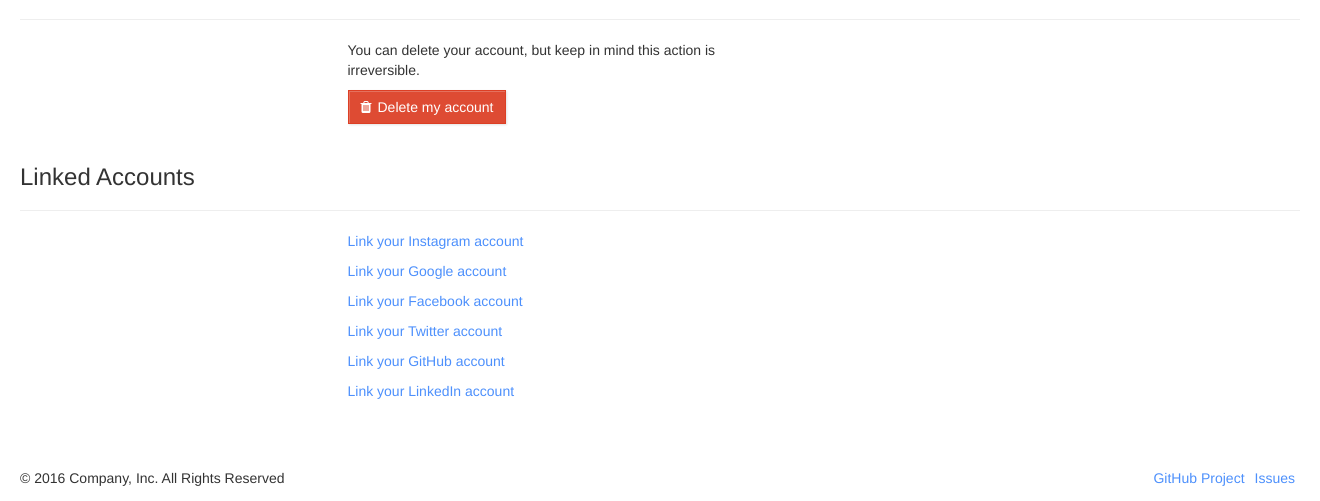
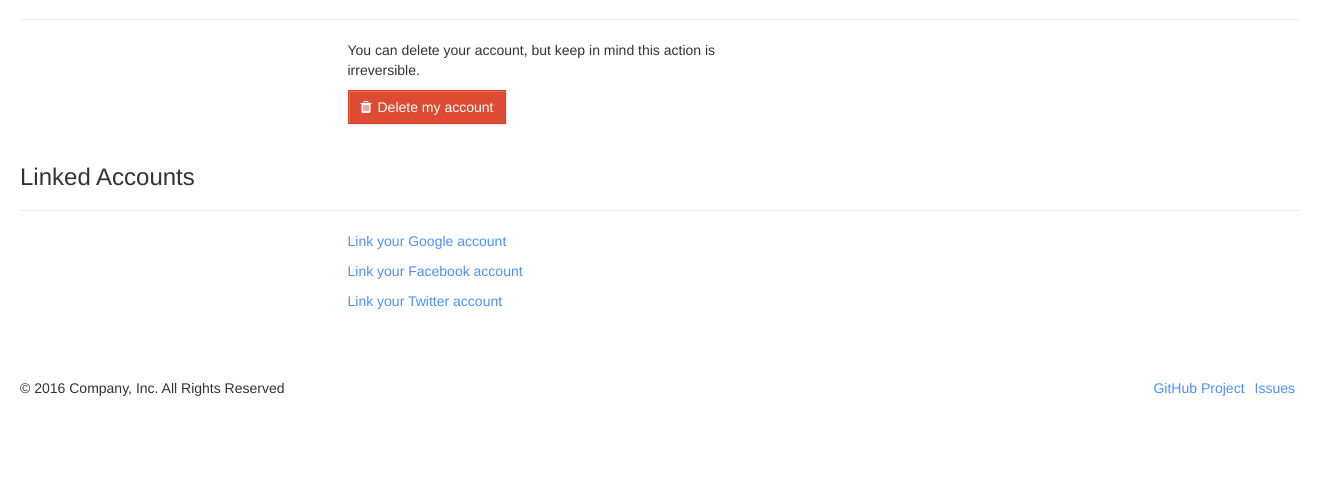
Before and after one commit to lellex/endofheroes, a Node server app: page /account in a window 1320 px wide. Shown: the part 858-1359 px from the top of the page. After the commit the page ends 1269 px from the top, so only its background shows below. Run offline with Node 20, Linux system fonts and the light colour scheme; the visitor is signed in with stand-in values (Sample User, id 1); style sheets or scripts are compiled from the project's sources; some libraries are stand-ins or nearby versions.

Commit message:
profile linked accounts cleaning

```diff
--- a/views/account/profile.pug
+++ b/views/account/profile.pug
@@ -80,11 +80,6 @@ block content
   .form-horizontal
     .form-group
       .col-sm-offset-3.col-sm-4
-        if user.instagram
-          p: a.text-danger(href='/account/unlink/instagram') Unlink your Instagram account
-        else
-          p: a(href='/auth/instagram') Link your Instagram account
-      .col-sm-offset-3.col-sm-4
         if user.google
           p: a.text-danger(href='/account/unlink/google') Unlink your Google account
         else
@@ -99,13 +94,3 @@ block content
           p: a.text-danger(href='/account/unlink/twitter') Unlink your Twitter account
         else
           p: a(href='/auth/twitter') Link your Twitter account
-      .col-sm-offset-3.col-sm-4
-        if user.github
-          p: a.text-danger(href='/account/unlink/github') Unlink your GitHub account
-        else
-          p: a(href='/auth/github') Link your GitHub account
-      .col-sm-offset-3.col-sm-4
-        if user.linkedin
-          p: a.text-danger(href='/account/unlink/linkedin') Unlink your LinkedIn account
-        else
-          p: a(href='/auth/linkedin') Link your LinkedIn account
```
